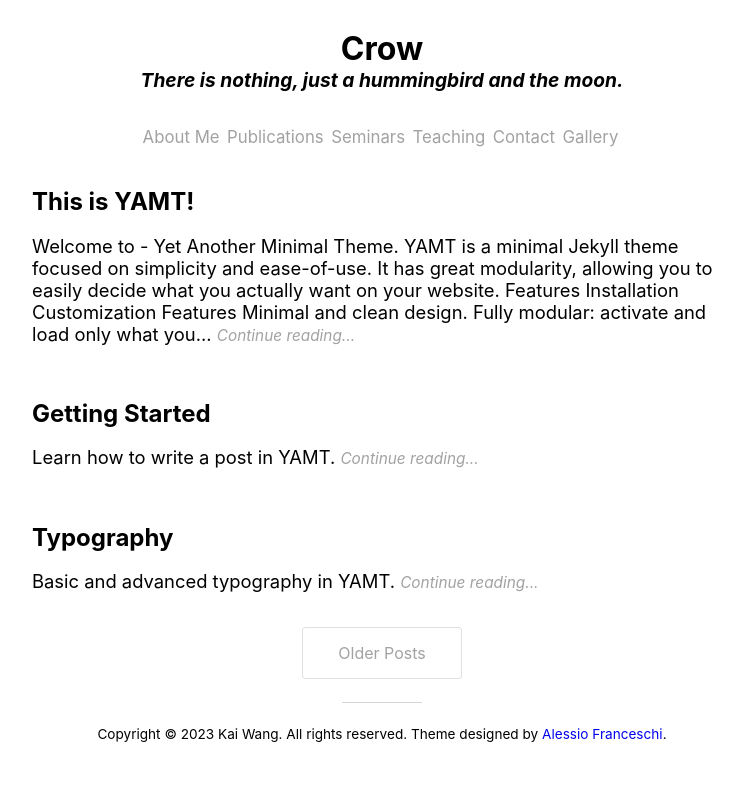
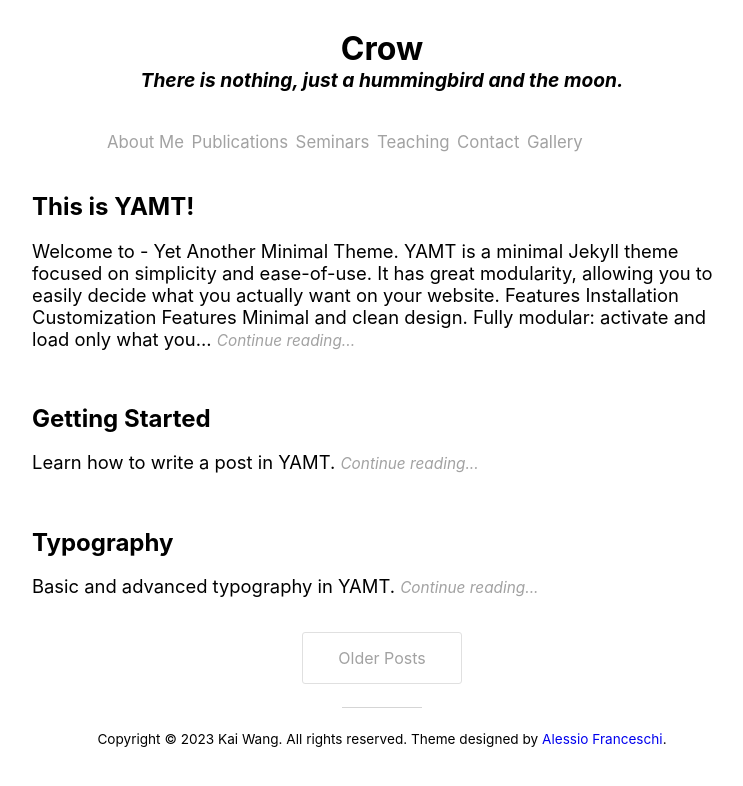
Before and after one commit to ICOTRT2024/Crow-Moon.github.io, a Jekyll site: the page built from index.html, in a window 1280 px wide. Shown: the top 786 px of the page, without its empty margins (258-1001 px from the left). Built offline with Jekyll 4.4.1, drawn with Linux system fonts in a browser that asks for light colours; nearby versions of some CDN libraries; the list of posts is cut into pages by our own code.

Commit message:
adjust the distances between subheaders

```diff
--- a/_sass/header.scss
+++ b/_sass/header.scss
@@ -34,10 +34,10 @@ header{
     }
     #subheader{
         display: flex;
-        justify-content: center;
+        justify-content: space-between;
         align-items: center;
         height: 60px;
-        margin-top: 15px;
+        margin-top: 20px;
             .pages{
                 display: block;
                 float: left;
```
